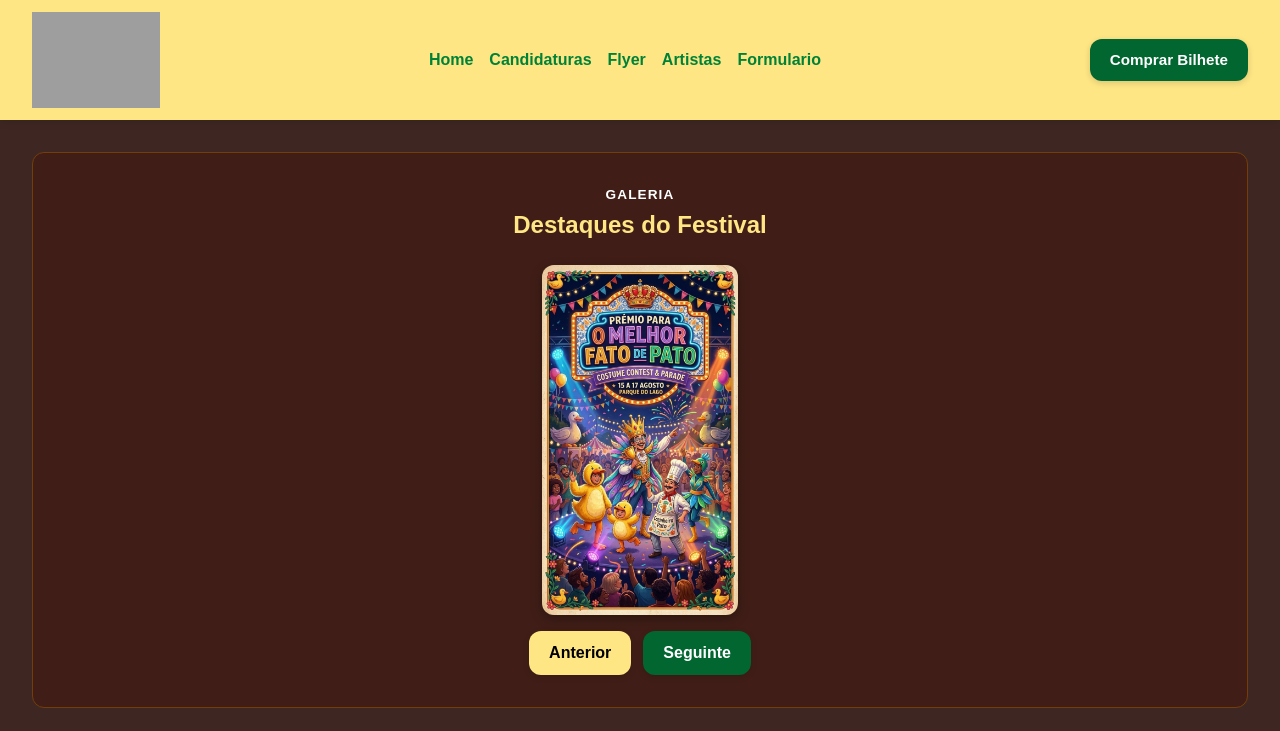
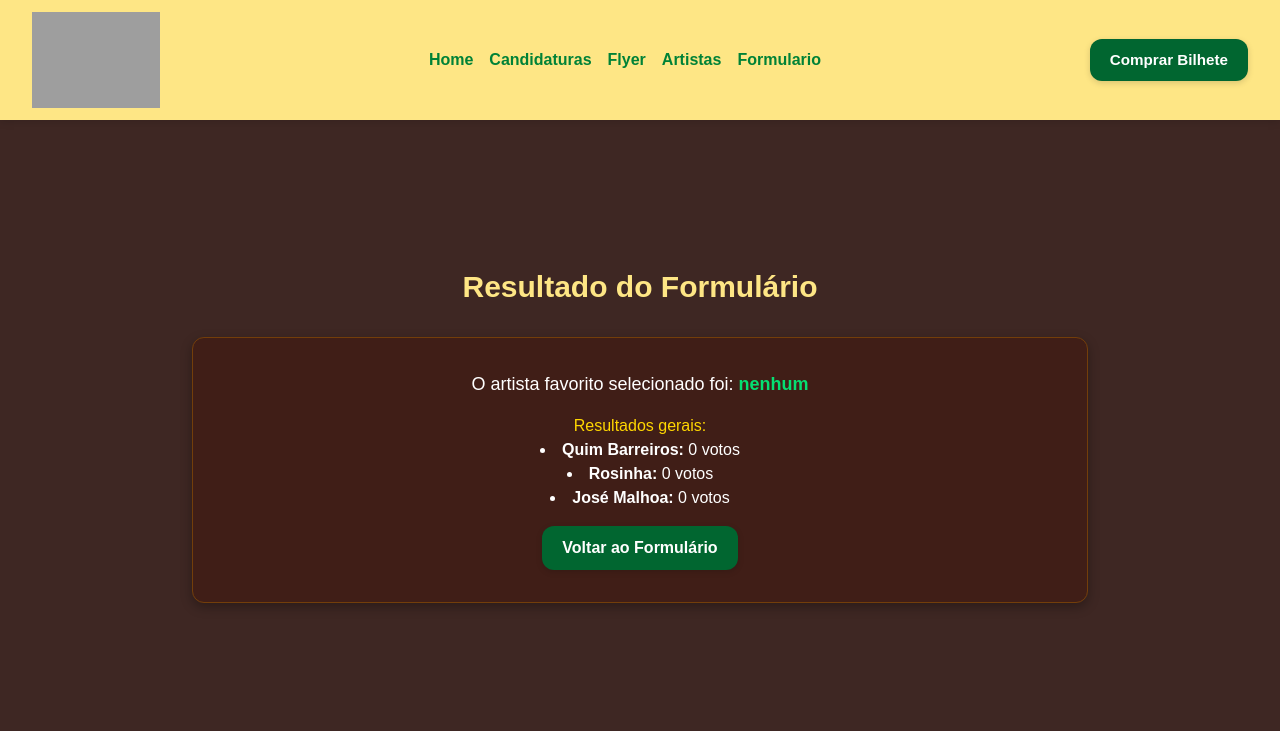
Before and after one commit to iwgd/ExReact, a React (Vite) app: page /resultados in a window 1280 px wide. Shown: the top 731 px of the page. Built offline with nearby package versions, Linux system fonts and the light colour scheme; grey boxes are pictures that could not be loaded.

Commit message:
ex 6.2 feito

```diff
--- a/src/App.tsx
+++ b/src/App.tsx
@@ -7,7 +7,8 @@ import Candidaturas from "./components/candidaturas";
 import Flyer from "./components/flyer";
 import Bilhetes from "./components/bilhetes";
 import Artistas from "./components/artistas";
-import Formulario from './components/form_artist.tsx';
+import Resultados from "./components/resultados";
+import Formulario from './components/formulario.tsx';
 
 function App() {
   return (
@@ -20,6 +21,7 @@ function App() {
         <Route path="/bilhetes" element={<Bilhetes />} />
         <Route path="/artistas" element={<Artistas />} />
         <Route path="/formulario" element={<Formulario />} />
+        <Route path="/resultados" element={<Resultados />} />
         <Route path="*" element={<Home />} />
       </Routes>
       <Footer />
--- a/src/components/form_artist.tsx
+++ /dev/null
@@ -1,60 +0,0 @@
-import { useState } from "react";
-import ArtistasList  from '../assets/Artistas.json';
-
-
-function Formulario() {
-
-  const [formValues, setFormValues] = useState<[]>(
-    ArtistasList.artistas.map((artista) => ({
-      nome: artista.nome,
-      favorito: false,
-    }))
-  );
-
-  const handleSubmit = (event) => {
-    event.preventDefault();
-    alert(`Formulário enviado com sucesso! O seu artista favorito é: ${formValues.find((value) => value.favorito)?.nome || "nenhum"}.`);
-  };
-
-  return (
-      <main className="flex flex-1 flex-col items-center justify-center p-8">
-    <div className="w-full max-w-4xl">
-      <h1 className="mb-8 text-center text-3xl font-bold text-amber-200">
-        Formulario de Artistas
-      </h1>
-    <div className="mt-8 rounded-xl border border-yellow-900 bg-orange-950/40 p-8 text-center shadow-[0_4px_12px_rgba(0,0,0,0.3)]">
-      <form onSubmit={handleSubmit} className="flex flex-col gap-4">
-        {ArtistasList.artistas.map((artista, index) => (
-          <label key={artista.nome} className="flex items-center gap-2 text-white cursor-pointer">
-            <input
-              className="h-4 w-4 accent-green-800"
-              type="radio"
-              name="artista"
-              value={artista.nome}
-              checked={formValues[index]?.favorito ?? false}
-              onChange={() => {
-                setFormValues((prev) =>
-                  prev.map((value, i) => ({
-                    ...value,
-                    favorito: i === index,
-                  }))
-                );
-              }}
-            />
-            {artista.nome}
-          </label>
-        ))}
-        <button
-          type="submit"
-          className="rounded-xl bg-green-800 px-5 py-2.5 font-bold text-white shadow-[0_2px_6px_rgba(0,0,0,0.15)] transition duration-200 ease-in-out hover:bg-green-900 hover:-translate-y-0.5 hover:shadow-[0_4px_10px_rgba(0,0,0,0.2)] active:translate-y-0"
-        >
-          Enviar
-        </button>
-      </form>
-    </div>
-        </div>
-  </main>
-  );
-}
-
-export default Formulario;
--- /dev/null
+++ b/src/components/formulario.tsx
@@ -0,0 +1,68 @@
+import { useState } from "react";
+import ArtistasList from "../assets/Artistas.json";
+import { useNavigate } from "react-router-dom";
+
+function Formulario() {
+  const navigate = useNavigate();
+  const [formValues, setFormValues] = useState<[]>(
+    ArtistasList.artistas.map((artista) => ({
+      nome: artista.nome,
+      favorito: false,
+    })),
+  );
+
+  const handleSubmit = (event) => {
+    event.preventDefault();
+    navigate("/resultados", {
+      state: {
+        artistaFavorito:
+          formValues.find((value) => value.favorito)?.nome || "nenhum",
+      },
+    });
+  };
+
+  return (
+    <main className="flex flex-1 flex-col items-center justify-center p-8">
+      <div className="w-full max-w-4xl">
+        <h1 className="mb-8 text-center text-3xl font-bold text-amber-200">
+          Formulario de Artistas
+        </h1>
+        <div className="mt-8 rounded-xl border border-yellow-900 bg-orange-950/40 p-8 text-center shadow-[0_4px_12px_rgba(0,0,0,0.3)]">
+          <form onSubmit={handleSubmit} className="flex flex-col gap-4">
+            {ArtistasList.artistas.map((artista, index) => (
+              <label
+                key={artista.nome}
+                className="flex items-center gap-2 text-white cursor-pointer"
+              >
+                <input
+                  className="h-4 w-4 accent-green-800"
+                  type="radio"
+                  name="artista"
+                  value={artista.nome}
+                  checked={formValues[index]?.favorito ?? false}
+                  onChange={() => {
+                    setFormValues((prev) =>
+                      prev.map((value, i) => ({
+                        ...value,
+                        favorito: i === index,
+                      })),
+                    );
+                  }}
+                />
+                {artista.nome}
+              </label>
+            ))}
+            <button
+              type="submit"
+              className="rounded-xl bg-green-800 px-5 py-2.5 font-bold text-white shadow-[0_2px_6px_rgba(0,0,0,0.15)] transition duration-200 ease-in-out hover:bg-green-900 hover:-translate-y-0.5 hover:shadow-[0_4px_10px_rgba(0,0,0,0.2)] active:translate-y-0"
+            >
+              Enviar
+            </button>
+          </form>
+        </div>
+      </div>
+    </main>
+  );
+}
+
+export default Formulario;
--- /dev/null
+++ b/src/components/resultados.tsx
@@ -0,0 +1,49 @@
+import { useLocation, useNavigate } from "react-router-dom";
+import ArtistasList from "../assets/Artistas.json";
+
+function Resultados() {
+  const location = useLocation();
+  const artistaFavorito = location.state?.artistaFavorito || "nenhum";
+  if (localStorage.getItem(artistaFavorito)) {
+    localStorage.setItem(artistaFavorito, (parseInt(localStorage.getItem(artistaFavorito) || "0") + 1).toString());
+  } else {
+    localStorage.setItem(artistaFavorito, "1");
+  }
+
+  const navigate = useNavigate();
+
+  return (
+    <main className="flex flex-1 flex-col items-center justify-center p-8">
+      <div className="w-full max-w-4xl">
+        <h1 className="mb-8 text-center text-3xl font-bold text-amber-200">
+          Resultado do Formulário
+        </h1>
+        <div className="mt-8 rounded-xl border border-yellow-900 bg-orange-950/40 p-8 text-center shadow-[0_4px_12px_rgba(0,0,0,0.3)]">
+          <p className="mb-4 text-lg text-white">
+            O artista favorito selecionado foi:{" "}
+            <span className="font-bold text-green-400">{artistaFavorito}</span>
+          </p>
+          <div className="mb-4">
+            <h2>Resultados gerais:</h2>
+            <ul className="list-disc list-inside text-center text-white">
+              {ArtistasList.artistas.map((artista) => (
+                <li key={artista.nome}>
+                  <span className="font-bold text-white">{artista.nome}: </span>
+                  {localStorage.getItem(artista.nome) || "0"} votos
+                </li>
+              ))}
+            </ul>
+          </div>
+          <button
+            onClick={() => navigate("/formulario")}
+            className="rounded-xl bg-green-800 px-5 py-2.5 font-bold text-white shadow-[0_2px_6px_rgba(0,0,0,0.15)] transition duration-200 ease-in-out hover:bg-green-900 hover:-translate-y-0.5 hover:shadow-[0_4px_10px_rgba(0,0,0,0.2)] active:translate-y-0"
+          >
+            Voltar ao Formulário
+          </button>
+        </div>
+      </div>
+    </main>
+  );
+}
+
+export default Resultados;
--- a/src/main.tsx
+++ b/src/main.tsx
@@ -1,12 +1,10 @@
-import { StrictMode } from 'react'
-import { createRoot } from 'react-dom/client'
-import App from './App.tsx'
-import { BrowserRouter } from 'react-router-dom'
+import { StrictMode } from "react";
+import { createRoot } from "react-dom/client";
+import App from "./App.tsx";
+import { BrowserRouter } from "react-router-dom";
 
-createRoot(document.getElementById('root')!).render(
-  <StrictMode>
-    <BrowserRouter>
-      <App />
-    </BrowserRouter>
-  </StrictMode>,
-)
+createRoot(document.getElementById("root")!).render(
+  <BrowserRouter>
+    <App />
+  </BrowserRouter>,
+);
```
